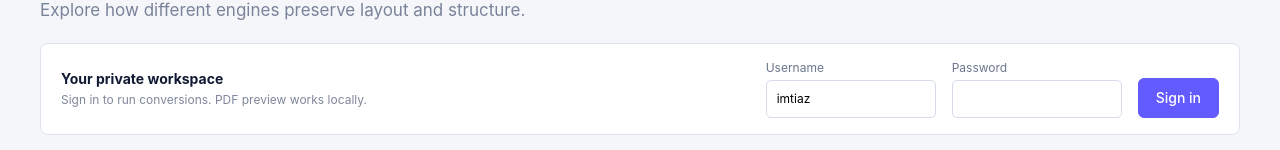
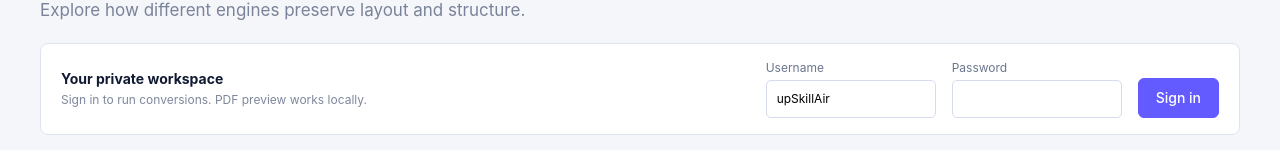
Before and after one commit to imtiazindia/HTMLtester, a React (Vite) app: page / in a window 1280 px wide. Shown: the part 125-275 px from the top of the page. Built offline with nearby package versions, Linux system fonts and the light colour scheme.

Commit message:
Update administrator login name and requested password policy

```diff
--- a/src/App.tsx
+++ b/src/App.tsx
@@ -22,7 +22,7 @@ export default function App() {
   const [clientEvents,setClientEvents] = useState<TelemetryEvent[]>([]);
   const [busy,setBusy] = useState(false);
   const [error,setError] = useState('');
-  const [username,setUsername] = useState('imtiaz');
+  const [username,setUsername] = useState('upSkillAir');
   const [password,setPassword] = useState('');
   const [authBusy,setAuthBusy] = useState(false);
   const input = useRef<HTMLInputElement>(null);
```
Also changed, not shown: 1 other file (tests, documents, lock files or other folders).
